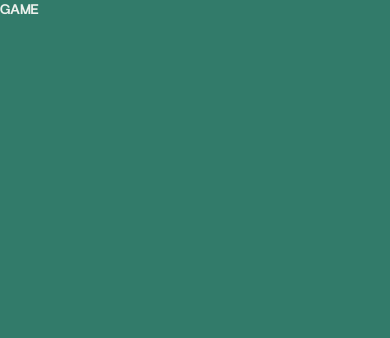
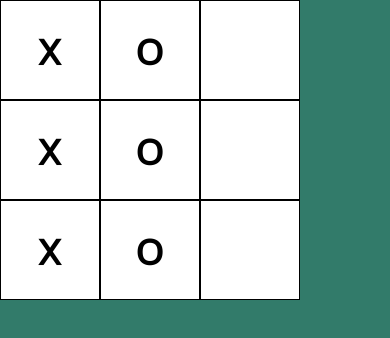
Before and after one commit to AslanGM/expo-tic-tac-toe, a React Native app: screen /SinglePlayerGame in a window 390 px wide. Shown: the top 338 px of the page. Built offline with nearby package versions, Linux system fonts and the light colour scheme.

Commit message:
create board component

```diff
--- /dev/null
+++ b/src/components/board/board.tsx
@@ -0,0 +1,49 @@
+import { Text } from '@components'
+import { ReactElement } from 'react'
+import { TouchableOpacity, View } from 'react-native'
+
+type Cell = 'x' | 'o' | null
+
+type BoardProps = {
+    state: [Cell, Cell, Cell, Cell, Cell, Cell, Cell, Cell, Cell]
+    size: number
+    onCellPressed?: (index: number) => void
+}
+
+export default function Board({ state, size, onCellPressed }: BoardProps): ReactElement {
+    return (
+        <View
+            style={{
+                width: size,
+                height: size,
+                backgroundColor: 'green',
+                flexDirection: 'row',
+                flexWrap: 'wrap'
+            }}
+        >
+            {state.map((cell, index) => (
+                <TouchableOpacity
+                    onPress={(): void => onCellPressed && onCellPressed(index)}
+                    style={{
+                        width: '33.33%',
+                        height: '33.33%',
+                        backgroundColor: '#fff',
+                        borderWidth: 1,
+                        borderColor: '#000',
+                        justifyContent: 'center',
+                        alignItems: 'center'
+                    }}
+                    key={index}
+                >
+                    <Text
+                        style={{
+                            fontSize: size / 8
+                        }}
+                    >
+                        {cell}
+                    </Text>
+                </TouchableOpacity>
+            ))}
+        </View>
+    )
+}
--- a/src/components/index.ts
+++ b/src/components/index.ts
@@ -1,4 +1,5 @@
 export { default as AppBootstrap } from './app-bootstrap/app-bootstrap'
 export { default as Background } from './background/background'
+export { default as Board } from './board/board'
 export { default as Button } from './button/button'
 export { default as Text } from './text/text'
--- a/src/screens/single-player-game/single-player-game.tsx
+++ b/src/screens/single-player-game/single-player-game.tsx
@@ -1,4 +1,4 @@
-import { Background, Text } from '@components'
+import { Background, Board } from '@components'
 import { ReactElement } from 'react'
 import { SafeAreaView } from 'react-native'
 import styles from './single-player-game.styles'
@@ -7,7 +7,13 @@ export default function SinglePlayerGame(): ReactElement {
     return (
         <Background>
             <SafeAreaView style={styles.container}>
-                <Text style={{ color: '#EDF1ED' }}>Game</Text>
+                <Board
+                    onCellPressed={(index): void => {
+                        alert(index)
+                    }}
+                    state={['x', 'o', null, 'x', 'o', null, 'x', 'o', null]}
+                    size={300}
+                />
             </SafeAreaView>
         </Background>
     )
```
Also changed, not shown: src/components/board/board.styles.ts (added, +7 -0 lines).
